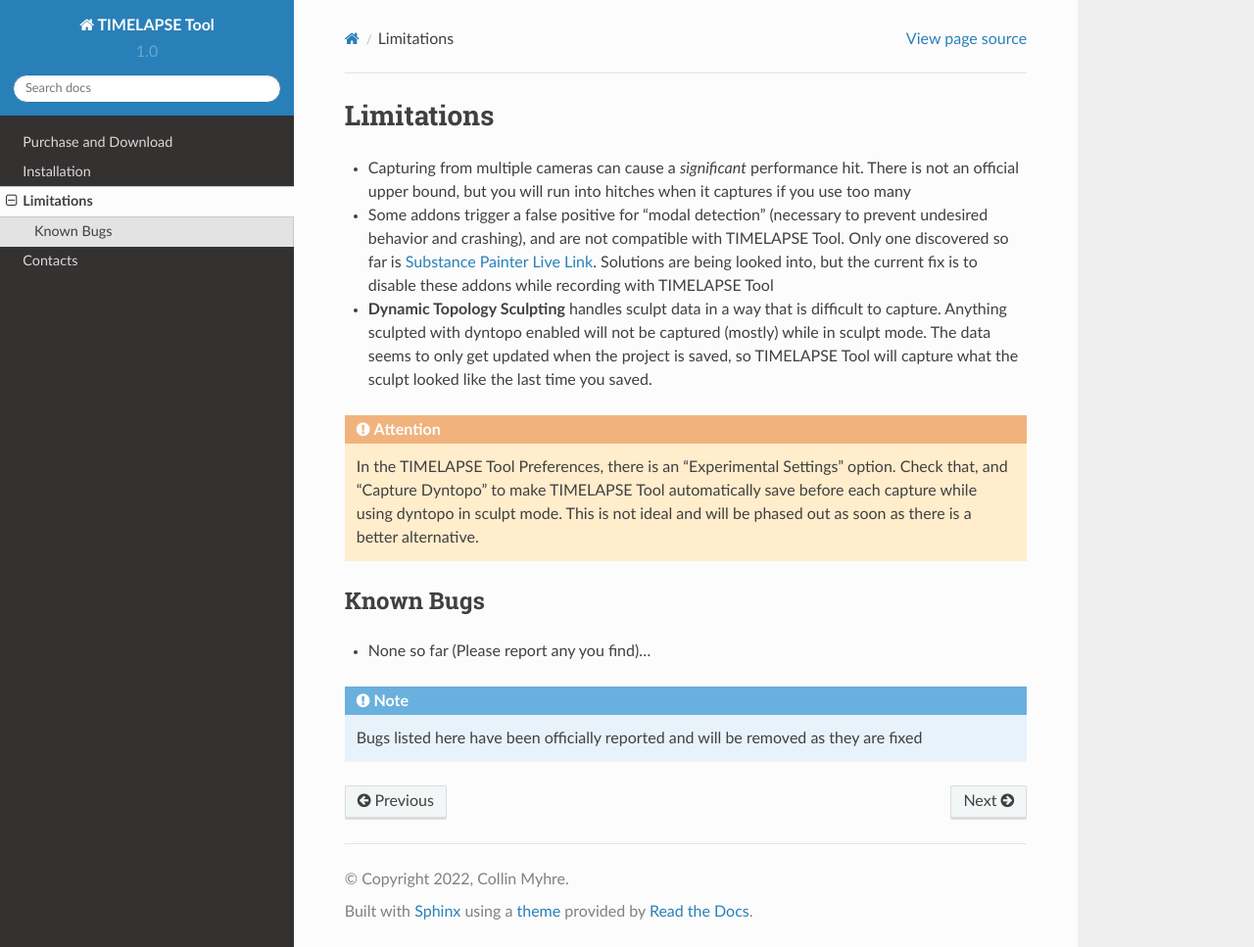
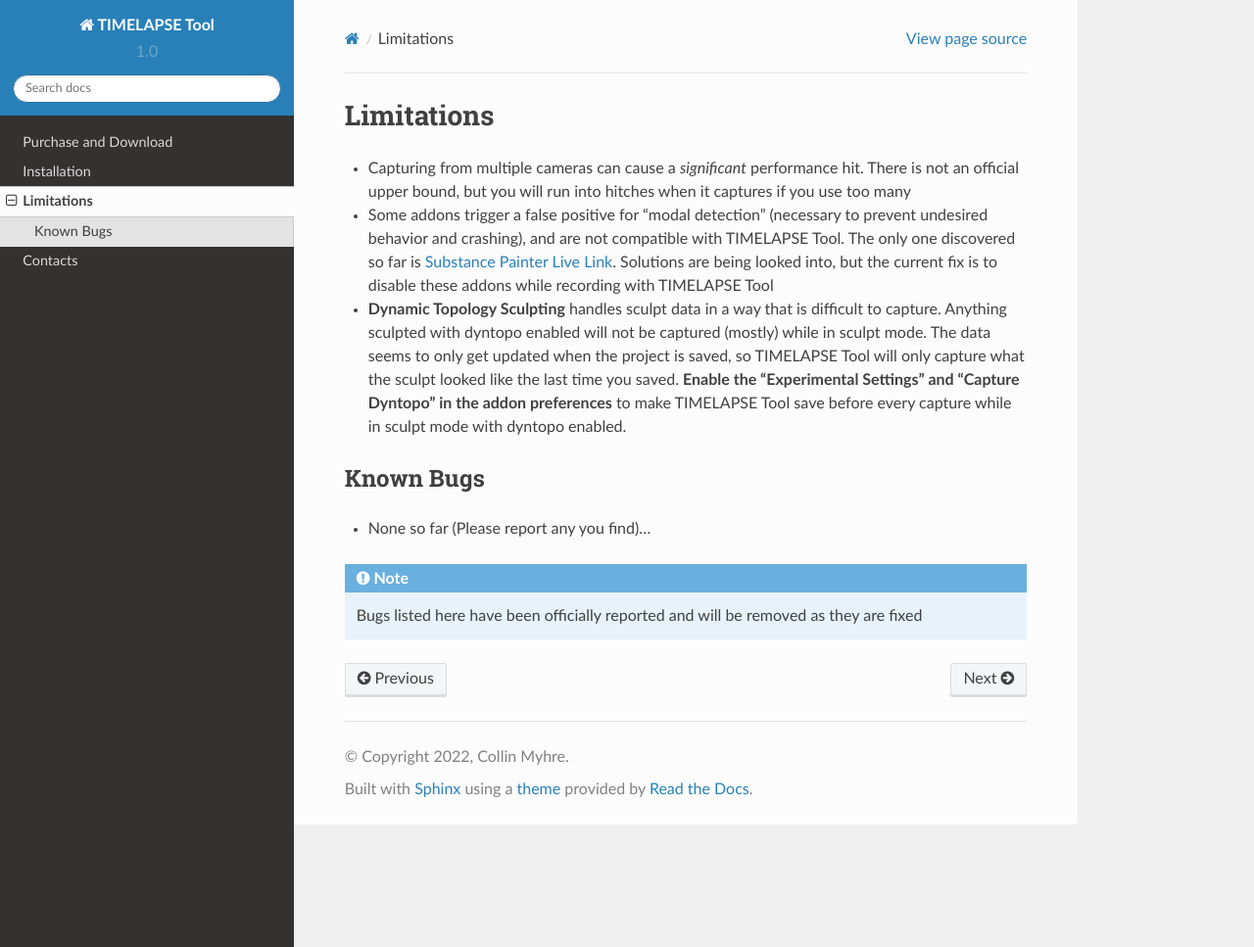
Before and after one commit to fwiller-git/TIMELAPSE-Tool-Docs, a Sphinx documentation site: the page built from docs/source/limitations.rst, in a window 1280 px wide and 967 px high. Shown: the whole window at 98% size. Built offline with Sphinx 7.4.7 and the Read the Docs theme 2.0.0, drawn with Linux system fonts in a browser that asks for light colours; pages that are not in the unit, such as notebooks, are missing from menus.

Commit message:
rewording

```diff
--- a/docs/source/limitations.rst
+++ b/docs/source/limitations.rst
@@ -1,11 +1,8 @@
 Limitations
 ===========
 * Capturing from multiple cameras can cause a *significant* performance hit. There is not an official upper bound, but you will run into hitches when it captures if you use too many
-* Some addons trigger a false positive for "modal detection" (necessary to prevent undesired behavior and crashing), and are not compatible with TIMELAPSE Tool. Only one discovered so far is `Substance Painter Live Link <https://xolotlstudio.gumroad.com/l/fTRFN>`_. Solutions are being looked into, but the current fix is to disable these addons while recording with TIMELAPSE Tool
-* **Dynamic Topology Sculpting** handles sculpt data in a way that is difficult to capture. Anything sculpted with dyntopo enabled will not be captured (mostly) while in sculpt mode. The data seems to only get updated when the project is saved, so TIMELAPSE Tool will capture what the sculpt looked like the last time you saved.
-.. attention::
-    In the TIMELAPSE Tool Preferences, there is an "Experimental Settings" option. Check that, and "Capture Dyntopo" to make TIMELAPSE Tool automatically save before each capture while using dyntopo in sculpt mode. This is not ideal and will be phased out as soon as there is a better alternative.
-
+* Some addons trigger a false positive for "modal detection" (necessary to prevent undesired behavior and crashing), and are not compatible with TIMELAPSE Tool. The only one discovered so far is `Substance Painter Live Link <https://xolotlstudio.gumroad.com/l/fTRFN>`_. Solutions are being looked into, but the current fix is to disable these addons while recording with TIMELAPSE Tool
+* **Dynamic Topology Sculpting** handles sculpt data in a way that is difficult to capture. Anything sculpted with dyntopo enabled will not be captured (mostly) while in sculpt mode. The data seems to only get updated when the project is saved, so TIMELAPSE Tool will only capture what the sculpt looked like the last time you saved. **Enable the "Experimental Settings" and "Capture Dyntopo" in the addon preferences** to make TIMELAPSE Tool save before every capture while in sculpt mode with dyntopo enabled.
 
 Known Bugs
 ----------
```
